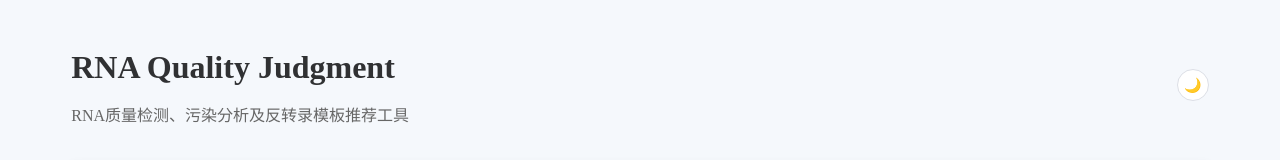
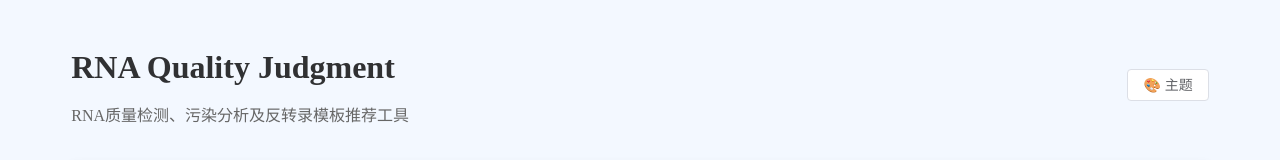
Before and after one commit to huluhuqi/RNA-quality-judgment, a Vue app: page / in a window 1280 px wide. Shown: the top 160 px of the page. Built offline with nearby package versions, Linux system fonts and the light colour scheme.

Commit message:
feat: upgrade to multi-theme system with 5 themes and switch animation

```diff
--- a/src/assets/theme.css
+++ b/src/assets/theme.css
@@ -1,44 +1,98 @@
+/* ===================== 默认 ===================== */
 :root{
-    --bg-color:#f5f8fc;
+    --bg-color:#f5f9ff;
     --card-color:#ffffff;
     --text-color:#303133;
     --border-color:#dcdfe6;
     --primary-color:#409eff;
+    --button-color:#409eff;
 }
 
+/* ===================== 科研蓝 ===================== */
+[data-theme="blue"]{
+    --bg-color:#f3f8ff;
+    --card-color:#ffffff;
+    --text-color:#303133;
+    --border-color:#dcdfe6;
+    --primary-color:#409eff;
+    --button-color:#409eff;
+}
+
+/* ===================== 生命绿 ===================== */
+[data-theme="green"]{
+    --bg-color:#f2fff6;
+    --card-color:#ffffff;
+    --text-color:#303133;
+    --border-color:#dcdfe6;
+    --primary-color:#67c23a;
+    --button-color:#67c23a;
+}
+
+/* ===================== 活力橙 ===================== */
+[data-theme="orange"]{
+    --bg-color:#fff8ef;
+    --card-color:#ffffff;
+    --text-color:#303133;
+    --border-color:#dcdfe6;
+    --primary-color:#e6a23c;
+    --button-color:#e6a23c;
+}
+
+/* ===================== 实验紫 ===================== */
+[data-theme="purple"]{
+    --bg-color:#faf5ff;
+    --card-color:#ffffff;
+    --text-color:#303133;
+    --border-color:#dcdfe6;
+    --primary-color:#9c27b0;
+    --button-color:#9c27b0;
+}
+
+/* ===================== 暗夜黑 ===================== */
 [data-theme="dark"]{
     --bg-color:#141414;
     --card-color:#1f1f1f;
     --text-color:#eeeeee;
     --border-color:#444;
     --primary-color:#66b1ff;
+    --button-color:#409eff;
 }
 
+/* ===================== 全局背景 ===================== */
 body{
-    background:
-    var(--bg-color);
-    color:
-    var(--text-color);
-    transition:
-    background .3s,
-    color .3s;
+    background: var(--bg-color);
+    color: var(--text-color);
+    transition: background .3s, color .3s;
 }
 
+/* ===================== 卡片跟随主题 ===================== */
 .el-card{
-    background:
-    var(--card-color)!important;
-    border-color:
-    var(--border-color)!important;
+    background: var(--card-color)!important;
+    color: var(--text-color);
+    border-color: var(--border-color)!important;
 }
 
 .el-card__header{
-    color:
-    var(--text-color);
+    color: var(--text-color);
 }
 
+/* ===================== 表格跟随主题 ===================== */
 .el-table{
-    background:
-    var(--card-color)!important;
-    color:
-    var(--text-color);
+    background: var(--card-color)!important;
+    color: var(--text-color);
 }
+
+/* ===================== 按钮跟随主题 ===================== */
+.el-button--primary{
+    background: var(--button-color)!important;
+    border-color: var(--button-color)!important;
+}
+
+/* ===================== 主题切换动画 ===================== */
+.theme-transition *{
+    transition:
+        background-color .5s ease,
+        color .5s ease,
+        border-color .5s ease,
+        box-shadow .5s ease;
+}
--- a/src/components/Header.vue
+++ b/src/components/Header.vue
@@ -17,7 +17,7 @@
 
       </div>
 
-      <ThemeSwitch/>
+      <ThemeSelector/>
 
     </div>
 
@@ -28,7 +28,7 @@
 
 <script setup>
 
-import ThemeSwitch from './ThemeSwitch.vue'
+import ThemeSelector from './ThemeSelector.vue'
 
 </script>
 
--- /dev/null
+++ b/src/components/ThemeSelector.vue
@@ -0,0 +1,53 @@
+<template>
+
+<el-dropdown @command="change">
+
+<el-button>
+
+🎨 主题
+
+</el-button>
+
+<template #dropdown>
+
+<el-dropdown-menu>
+
+<el-dropdown-item
+
+v-for="(name,key) in themes"
+
+:key="key"
+
+:command="key"
+
+>
+
+{{ name }}
+
+</el-dropdown-item>
+
+</el-dropdown-menu>
+
+</template>
+
+</el-dropdown>
+
+</template>
+
+<script setup>
+
+import {
+
+themes,
+
+setTheme
+
+}
+
+from "../theme/theme"
+
+function change(theme){
+    setTheme(theme)
+}
+
+</script>
--- a/src/components/ThemeSwitch.vue
+++ /dev/null
@@ -1,65 +0,0 @@
-<template>
-
-<el-button
-
-circle
-
-@click="change"
-
->
-
-{{theme==='light'?'🌙':'☀️'}}
-
-</el-button>
-
-</template>
-
-<script setup>
-
-import {
-
-ref
-
-}
-
-from 'vue'
-
-import {
-
-getTheme,
-
-setTheme
-
-}
-
-from '../theme/theme'
-
-const theme=
-
-ref(
-getTheme()
-)
-
-function change(){
-
-theme.value=
-
-theme.value==='light'
-
-?
-
-'dark'
-
-:
-
-'light'
-
-setTheme(
-
-theme.value
-
-)
-
-}
-
-</script>
--- a/src/theme/theme.js
+++ b/src/theme/theme.js
@@ -1,10 +1,19 @@
-const KEY =
-"RNA_QC_THEME"
+const KEY = "RNA_QC_THEME"
+
+export const themes = {
+    blue: "科研蓝",
+    green: "生命绿",
+    orange: "活力橙",
+    purple: "实验紫",
+    dark: "暗夜黑"
+}
 
 export function getTheme(){
-    return localStorage.getItem(KEY)
-    ||
-    "light"
+    return (
+        localStorage.getItem(KEY)
+        ||
+        "blue"
+    )
 }
 
 export function setTheme(theme){
@@ -12,19 +21,43 @@ export function setTheme(theme){
         KEY,
         theme
     )
+
+    document.documentElement
+    .setAttribute(
+        "data-theme",
+        theme
+    )
+
+    // 添加切换动画
+    document.documentElement
+    .classList.add(
+        "theme-transition"
+    )
+
+    setTimeout(()=>{
+        document.documentElement
+        .classList.remove(
+            "theme-transition"
+        )
+    }, 500)
+
+    // 页面轻微淡化动画
+    document.body.animate(
+        [
+            { opacity: 0.7 },
+            { opacity: 1 }
+        ],
+        {
+            duration: 400
+        }
+    )
+}
+
+export function initTheme(){
+    const theme = getTheme()
     document.documentElement
     .setAttribute(
         "data-theme",
         theme
     )
 }
-
-export function initTheme(){
-    const theme =
-    getTheme()
-    document.documentElement
-    .setAttribute(
-        "data-theme",
-        theme
-    )
-}
```
